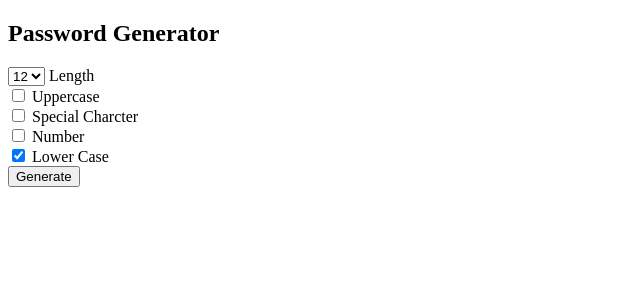
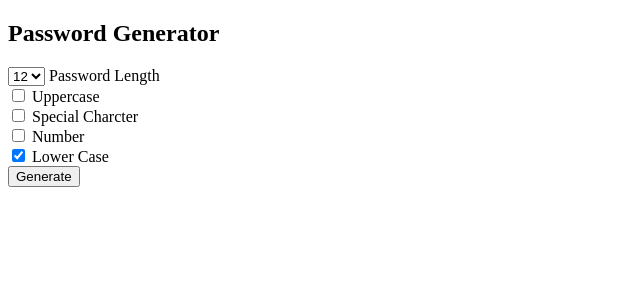
Before and after one commit to budihs/django3-password-generator, a Django app: page / in a window 1280 px wide. Shown: the top 300 px of the page, without its empty margins (0-640 px from the left). Run offline with Django 3.2, Linux system fonts and the light colour scheme.

Commit message:
My second commit

```diff
--- a/generator/templates/generator/home.html
+++ b/generator/templates/generator/home.html
@@ -18,7 +18,7 @@
             <option value="13">13</option>
             <option value="14">14</option>
             <option value="15">15</option>
-        </select> Length
+        </select> Password Length
 
         <br><input type="checkbox" name="uppercase"> Uppercase
         <br><input type="checkbox" name="special"> Special Charcter
--- a/generator/templates/generator/password.html
+++ b/generator/templates/generator/password.html
@@ -6,7 +6,7 @@
     <title>{{ title }}</title>
 </head>
 <body>
-    <h2>Password Generator</h2>
+    <h2>Password Generator!</h2>
     <h3>Your password is : {{ password }}</h3>
     <br>
     <a href="{% url 'home' %}">Home</a>
```
